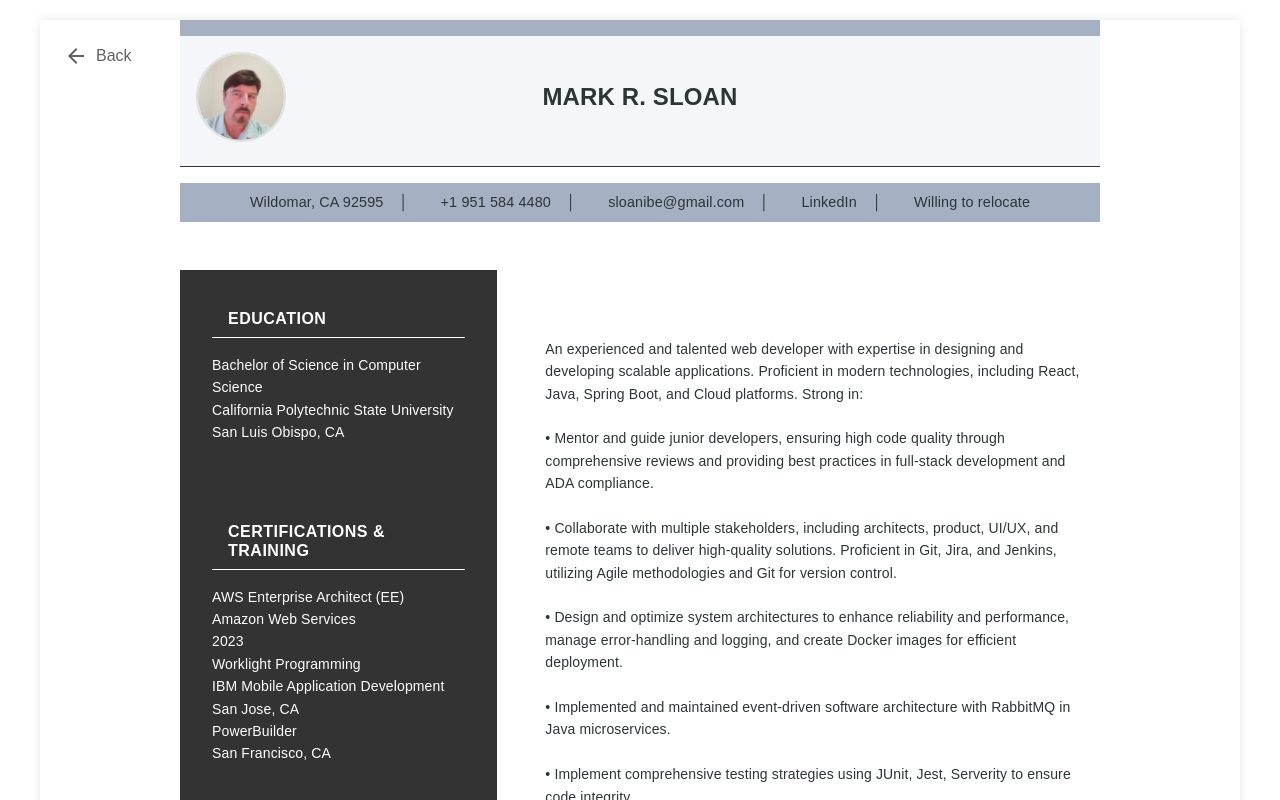
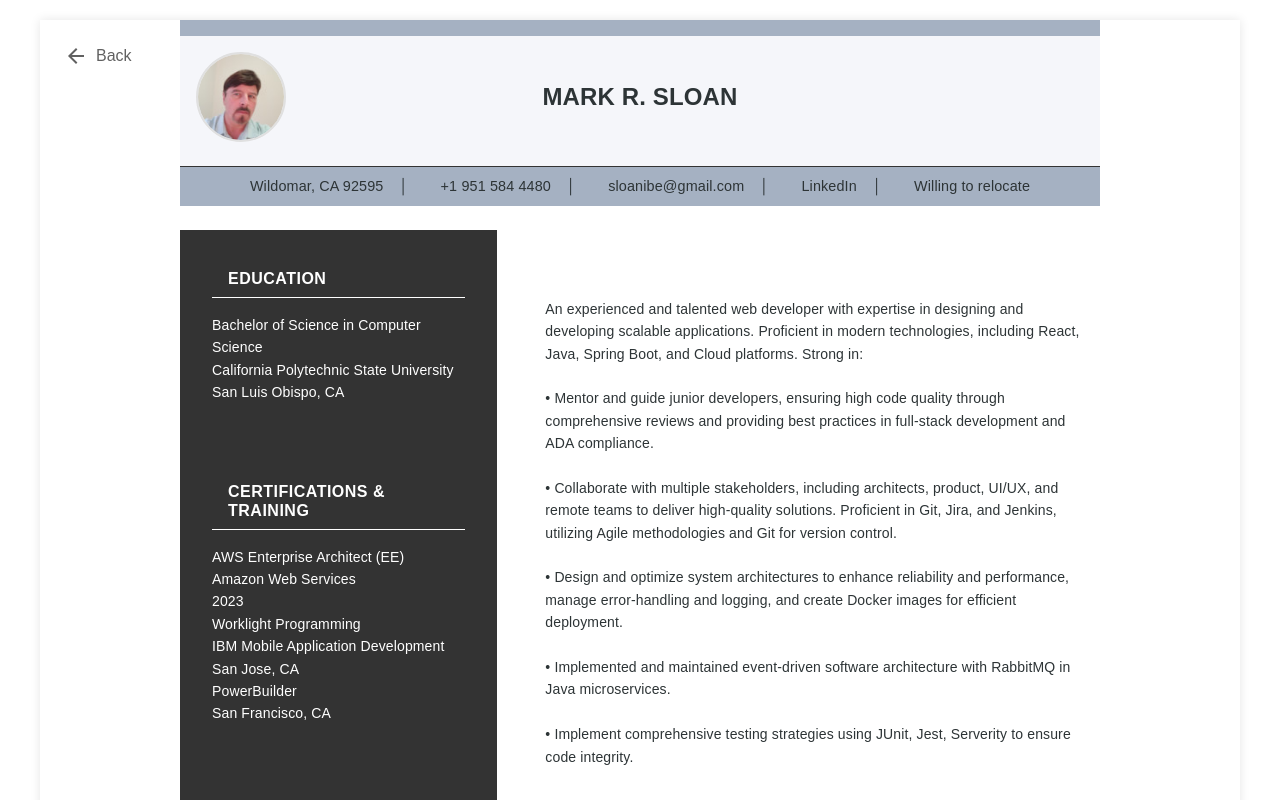
Before and after one commit to sloanibe/aws-starter-fe, a React (Vite) app in the folder aws-react-hello-world/: page /resume in a window 1280 px wide. Built offline with nearby package versions, Linux system fonts and the light colour scheme.

Commit message:
style: remove gaps between name section and contact info

```diff
--- a/aws-react-hello-world/src/components/resume/Resume.tsx
+++ b/aws-react-hello-world/src/components/resume/Resume.tsx
@@ -114,7 +114,6 @@ const NameSection = styled('div')(({ theme }) => ({
   backgroundColor: theme.palette.grey[100],
   padding: theme.spacing(2),
   paddingBottom: theme.spacing(3),
-  marginBottom: theme.spacing(2),
   borderBottom: `1px solid ${theme.palette.grey[300]}`,
   '& h1': {
     margin: 0
@@ -125,7 +124,7 @@ const Header = styled('div')(({ theme }) => ({
   display: 'flex',
   flexDirection: 'column',
   alignItems: 'stretch',
-  marginBottom: theme.spacing(3)
+  marginBottom: 0
 }));
 
 const ContactInfo = styled(StyledContactBar)(({ theme }) => ({
```
